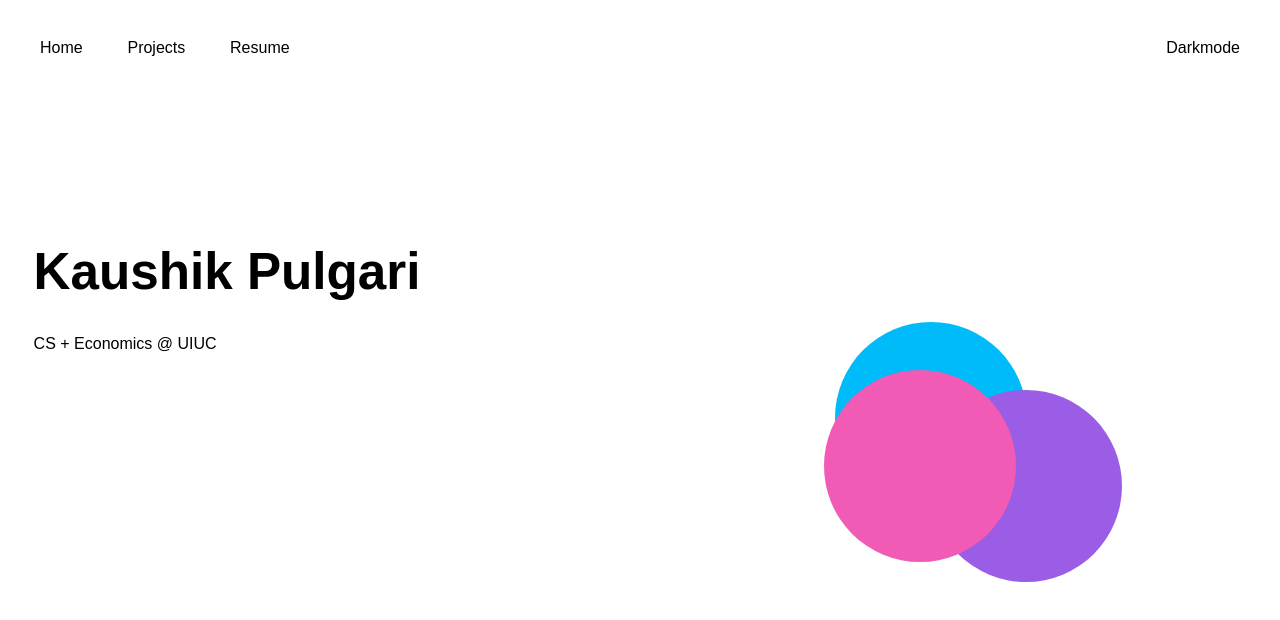
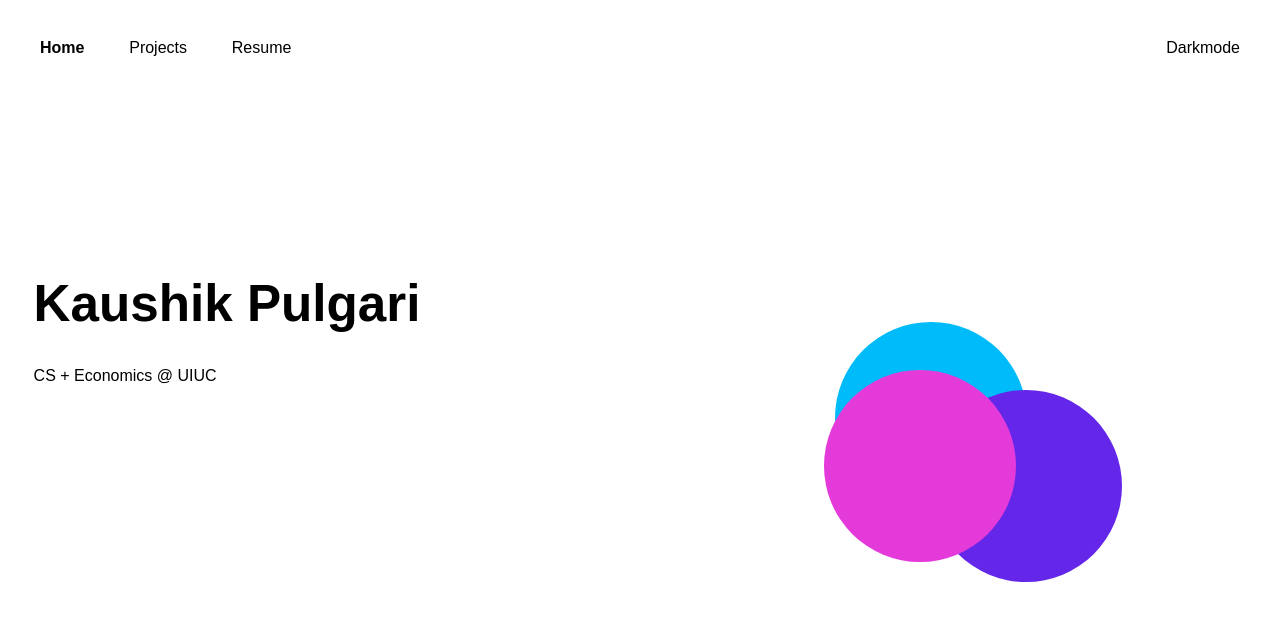
Before and after one commit to kpulgari/old-kpulgari, a React (Vite) app: page / in a window 1280 px wide. Shown: the top 620 px of the page. Built offline with nearby package versions, Linux system fonts and the light colour scheme.

Commit message:
Update styling

```diff
--- a/src/App.tsx
+++ b/src/App.tsx
@@ -9,7 +9,7 @@ function App() {
 
   return (
     <div className="root">
-      <Navbar></Navbar>
+      <Navbar currentPage="home"></Navbar>
       <Home></Home>
       <Footer></Footer>
     </div>
--- a/src/components/Navbar.tsx
+++ b/src/components/Navbar.tsx
@@ -1,11 +1,27 @@
 import React from "react";
 import "../styles/Navbar.css";
 
-export const Navbar = () => {
+interface Props {
+  currentPage: string;
+}
+
+export const Navbar = ({ currentPage }: Props) => {
   return (
     <div className="navbar text">
-      <button className="navbar-button home">Home</button>
-      <button className="navbar-button projects">Projects</button>
+      <button
+        className={`navbar-button home ${
+          currentPage === "home" ? "active" : ""
+        }`}
+      >
+        Home
+      </button>
+      <button
+        className={`navbar-button projects ${
+          currentPage === "projects" ? "active" : ""
+        }`}
+      >
+        Projects
+      </button>
       <button className="navbar-button resume">
         <a
           className="resume"
--- a/src/styles/Home.css
+++ b/src/styles/Home.css
@@ -1,6 +1,42 @@
+:root {
+  --purple: rgb(100, 39, 233);
+  --pink: rgb(228, 58, 217);
+  --blue: #00bbf9;
+  --blob-size: 15vw;
+}
+
+@keyframes text-background-pan {
+  from {
+    background-position: 0% center;
+  }
+
+  to {
+    background-position: -200% center;
+  }
+}
+
+@keyframes blob1 {
+  50% {
+    left: 75%;
+    top: 55%;
+  }
+}
+
+@keyframes blob2 {
+  50% {
+    left: 60%;
+    top: 45%;
+  }
+}
+
+@keyframes blob3 {
+  50% {
+    left: 77%;
+    top: 50%;
+  }
+}
+
 .homepage {
-  --blob-size: 15vw;
-
   background-color: white;
   display: flex;
   flex-direction: column;
@@ -11,11 +47,26 @@
   justify-content: center;
   margin-left: 2vw;
   width: 33%;
-  height: 30vw;
+  height: 35vw;
 }
 
 .homepage.header {
   font-size: 4vw;
+}
+
+.homepage.header:hover {
+  animation: text-background-pan 3s linear infinite;
+  background: linear-gradient(
+    to right,
+    var(--purple),
+    var(--pink),
+    var(--blue),
+    var(--purple)
+  );
+  background-size: 200%;
+  background-clip: text;
+  -webkit-background-clip: text;
+  -webkit-text-fill-color: transparent;
 }
 
 .homepage.blurb {
@@ -35,31 +86,24 @@
 .blur {
   -webkit-backdrop-filter: blur(7vw);
   position: absolute;
-  height: 90%;
+  height: 88.9%;
   width: 65%;
   left: 35vw;
 }
 
 .blob.one {
-  background-color: #00bbf9;
+  background-color: var(--blue);
   position: absolute;
   width: var(--blob-size);
   height: var(--blob-size);
   border-radius: 100%;
   left: 65%;
   top: 40%;
-  animation: blob 60s ease infinite alternate-reverse;
-}
-
-@keyframes blob {
-  50% {
-    left: 75%;
-    top: 55%;
-  }
+  animation: blob1 60s ease infinite alternate-reverse;
 }
 
 .blob.two {
-  background-color: #9b5de5;
+  background-color: var(--purple);
   position: absolute;
   width: var(--blob-size);
   height: var(--blob-size);
@@ -69,15 +113,8 @@
   animation: blob2 60s ease infinite alternate;
 }
 
-@keyframes blob2 {
-  50% {
-    left: 60%;
-    top: 45%;
-  }
-}
-
 .blob.three {
-  background-color: #f15bb5;
+  background-color: var(--pink);
   position: absolute;
   width: var(--blob-size);
   height: var(--blob-size);
@@ -86,10 +123,3 @@
   top: 45%;
   animation: blob3 60s ease infinite alternate;
 }
-
-@keyframes blob3 {
-  50% {
-    left: 77%;
-    top: 50%;
-  }
-}
--- a/src/styles/Navbar.css
+++ b/src/styles/Navbar.css
@@ -32,3 +32,7 @@
   margin-left: auto;
   margin-right: 1.5vw;
 }
+
+.active {
+  font-weight: bold;
+}
```
